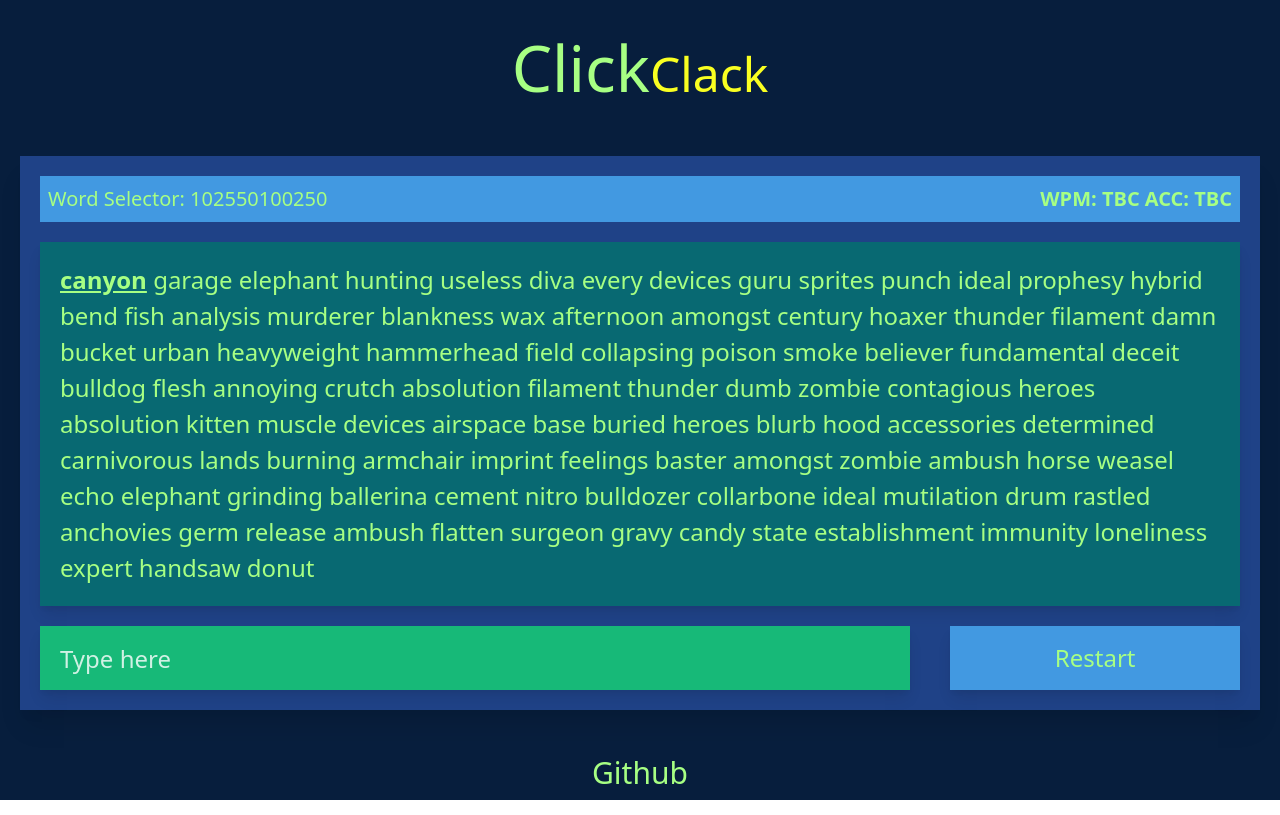
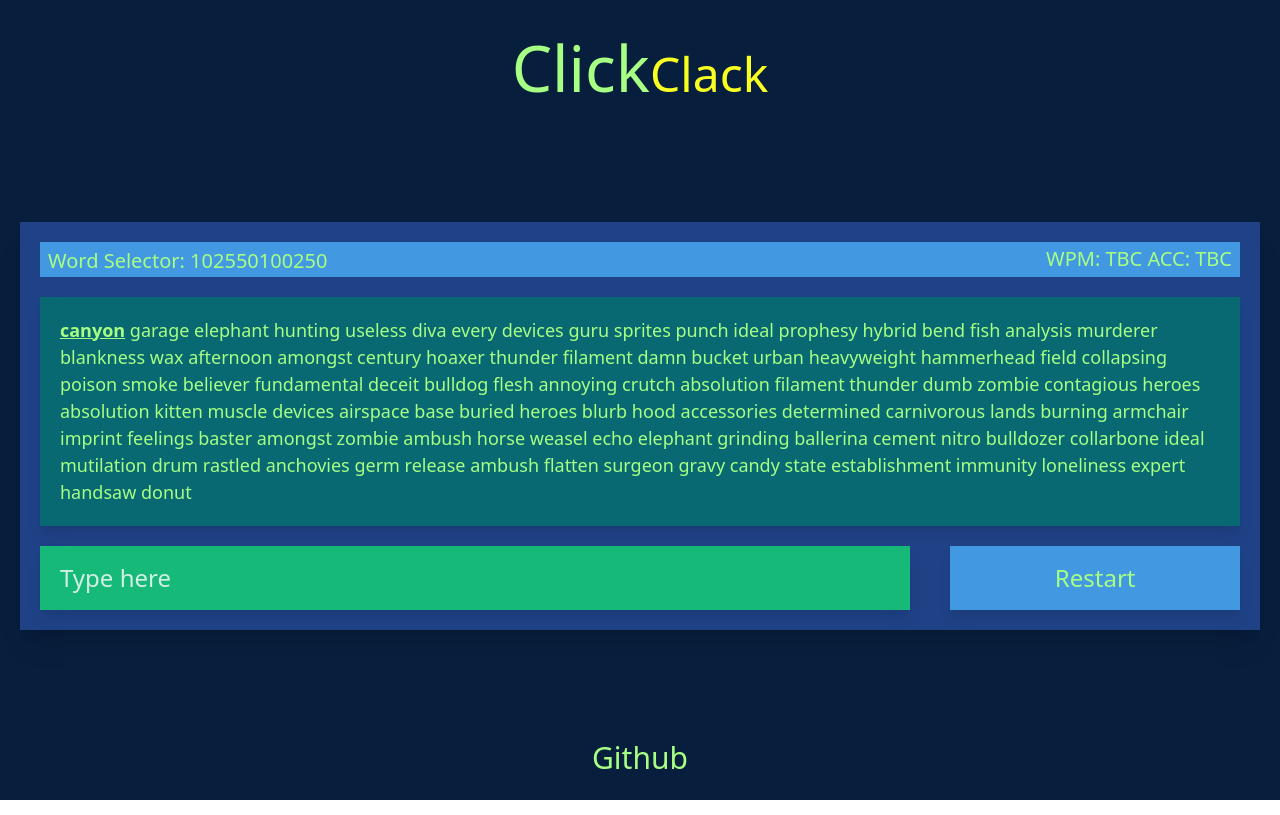
Before and after one commit to nhzaci/ClickClack, a Nuxt app: page / in a window 1280 px wide. Built offline with nearby package versions, Linux system fonts and the light colour scheme.

Commit message:
Fixed word count setting by storing word count in cookies

```diff
--- a/components/TypeTest.vue
+++ b/components/TypeTest.vue
@@ -2,23 +2,23 @@
     <div class="container">
         <div class="main-card space-y-5">
             <div class="word-sel">
-                <div class="">
+                <div>
                     Word Selector:
-                    <button @click="set_wordCount(10)">10</button>
-                    <button @click="set_wordCount(25)">25</button>
-                    <button @click="set_wordCount(50)">50</button>
-                    <button @click="set_wordCount(100)">100</button>
-                    <button @click="set_wordCount(250)">250</button>
+                    <button class="wordcount-button" @click="set_wordCount(10)">10</button>
+                    <button class="wordcount-button" @click="set_wordCount(25)">25</button>
+                    <button class="wordcount-button" @click="set_wordCount(50)">50</button>
+                    <button class="wordcount-button" @click="set_wordCount(100)">100</button>
+                    <button class="wordcount-button" @click="set_wordCount(250)">250</button>
                 </div>
                 <div>
-                    <h1 class="font-semibold">{{ fullWPM }}</h1>
+                    <h1>{{ fullWPM }}</h1>
                 </div>
             </div>
-            <div class="word-box" v-html="currWordHTML"/>
+            <div class="word-box lg:text-2xl" v-html="currWordHTML"/>
             <div class="space-y-5">
                 <div class="inline-flex justify-between w-full space-x-10">
                     <input type="text" class="text-input w-3/4" :value="lastWord" @input="checkSpace($event.target.value)" placeholder="Type here" v-if="!isComplete">
-                    <button class="restart-button" v-if="!isComplete" @click="reloadPage">Restart</button>
+                    <button class="restart-button" v-if="!isComplete" @click="reloadPage()">Restart</button>
                     <input type="text" class="text-input w-full" placeholder="Type here" v-if="isComplete" />
                 </div>
                 <div class="complete-box space-y-2" v-if="isComplete">
@@ -38,12 +38,13 @@ export default {
     data() {
         return {
             wordsJson: wordList,
-            wordCount: 100,
+            wordsSel: 100,
             htmlTextBox: [],
             fullTextInput: '',
             isComplete: false,
             startTime: 0,
             timeCompl: 0,
+            isCompleteOnce: false
         }
     },
     methods: {
@@ -58,6 +59,7 @@ export default {
                     //console.log('Test completed');
                     this.timeCompl = Date.now();
                     this.isComplete = true;
+                    this.isCompleteOnce = true;
                     //console.log(this.textBox);
                 } else if (word.charAt(word.length - 1) == ' ') {
                     this.fullTextInput += word;
@@ -66,11 +68,12 @@ export default {
             }
             //console.log(this.fullTextInput);
         },
-        reloadPage(count) {
-            window.location.reload();
+        reloadPage() {
+            window.location.reload(); //Refreshes page
         },
         set_wordCount(count) {
             this.wordCount = count;
+            this.$cookies.set('word-count', count);
             this.$forceUpdate();
         }
     },
@@ -101,8 +104,8 @@ export default {
             return textBoxSplit.join(" ");
         },
         fullWPM() {
-            if (!this.isComplete) {
-                return "WPM: TBC ACC: TBC"
+            if (!this.isCompleteOnce) {
+                return "WPM: TBC ACC: TBC";
             }
 
             let correctChar = 0;
@@ -113,12 +116,12 @@ export default {
                 if (textInputSplit[i] === textBoxSplit[i]) {
                     correctChar += textInputSplit[i].length + 1;
                     if (i !== textInputSplit.length - 1) {
-                        correctChar += 1
+                        correctChar += 1;
                     }
                 } else {
                     wrongChar += textInputSplit[i].length;
                     if (i !== textInputSplit.length - 1) {
-                        wrongChar += 1
+                        wrongChar += 1;
                     }
                 }
             }
@@ -132,12 +135,24 @@ export default {
         textBox() {
             let wordString = ''
             for(let i = 0; i < this.wordCount; i++) {
-                wordString += this.wordsJson[Math.floor(Math.random() * 1000)]
+                wordString += this.wordsJson[Math.floor(Math.random() * 1000)];
                 if (i !== this.wordCount - 1) {
-                    wordString += ' '
+                    wordString += ' ';
                 }
             }
             return wordString;
+        },
+        wordCount: {
+            get: function () {
+                if (this.$cookies.get('word-count') !== undefined) {
+                    this.wordsSel = this.$cookies.get('word-count');
+                }
+                return this.wordsSel;
+            },
+            set: function (count) {
+                this.wordsSel = count;
+                return this.wordsSel;
+            }
         }
     }
 }
@@ -154,7 +169,7 @@ export default {
 }
 
 .word-box {
-    @apply w-full p-5 text-2xl text-blue-800 shadow-lg;
+    @apply w-full p-5 text-lg text-blue-800 shadow-lg;
     background-color: #086972;
     color: #a7ff83;
 }
@@ -166,13 +181,25 @@ export default {
 }
 
 .word-sel {
-    @apply text-xl bg-blue-500 p-2 flex justify-between;
+    @apply text-xl bg-blue-500 flex justify-between px-2 items-center;
     color: #a7ff83;
+}
+
+.wordcount-button {
+    @apply pt-1 border-b border-transparent font-thin;
+}
+
+.wordcount-button:hover {
+    @apply border-b border-yellow-200;
 }
 
 .restart-button {
     @apply w-1/4 h-16 text-2xl shadow-lg font-thin bg-blue-500;
     color: #a7ff83;
+}
+
+.restart-button:hover {
+    @apply bg-blue-600 shadow-inner shadow-none;
 }
 
 .complete-box {
--- a/layouts/default.vue
+++ b/layouts/default.vue
@@ -20,7 +20,7 @@ export default {
 
 <style>
 .main-layout {
-  @apply flex flex-col justify-between h-screen;
+  @apply flex flex-col flex-wrap justify-between min-h-screen;
   background-color: #071e3d;
 }
 </style>
--- a/nuxt.config.js
+++ b/nuxt.config.js
@@ -41,6 +41,7 @@ export default {
   */
   modules: [
     '@nuxtjs/axios',
+    'cookie-universal-nuxt'
   ],
   /*
   ** Build configuration
--- a/package.json
+++ b/package.json
@@ -13,6 +13,7 @@
   },
   "dependencies": {
     "@nuxtjs/axios": "^5.10.3",
+    "cookie-universal-nuxt": "^2.1.3",
     "nuxt": "^2.0.0"
   },
   "devDependencies": {
```
Also changed, not shown: 2 other files (tests, documents, lock files or other folders).
